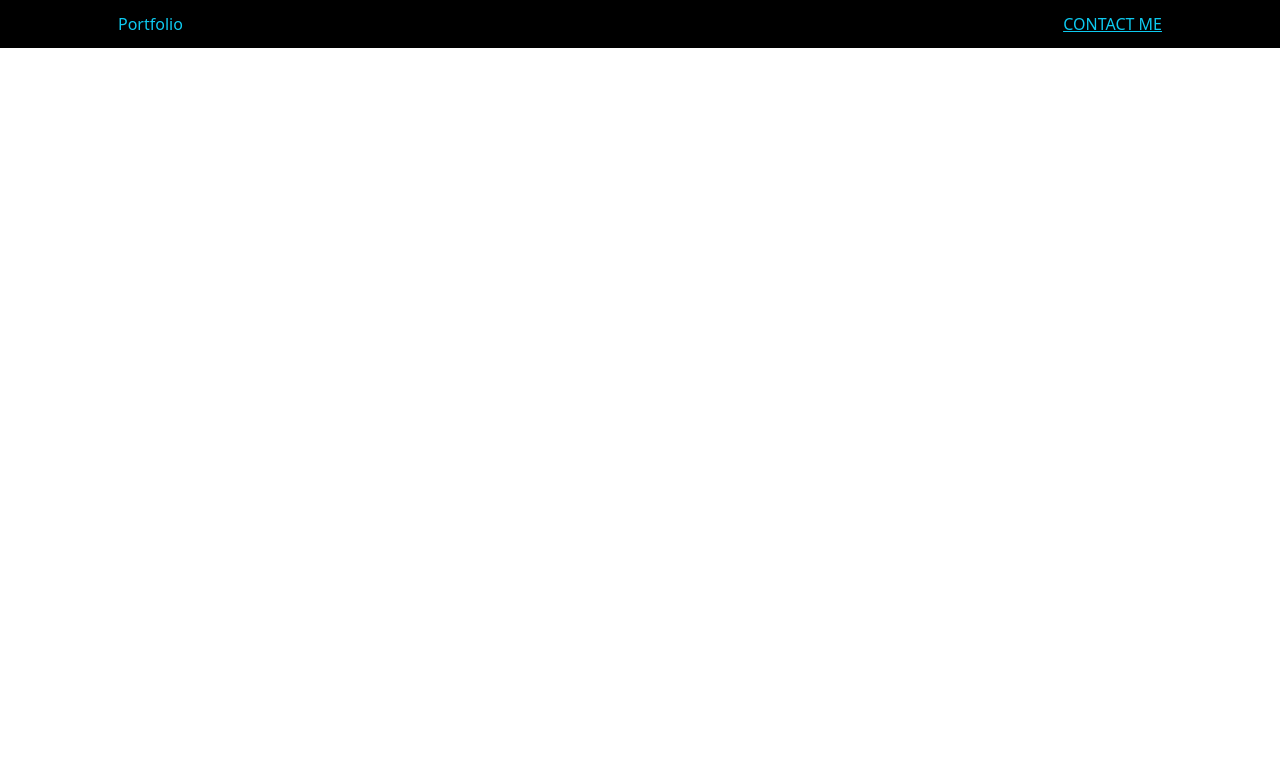
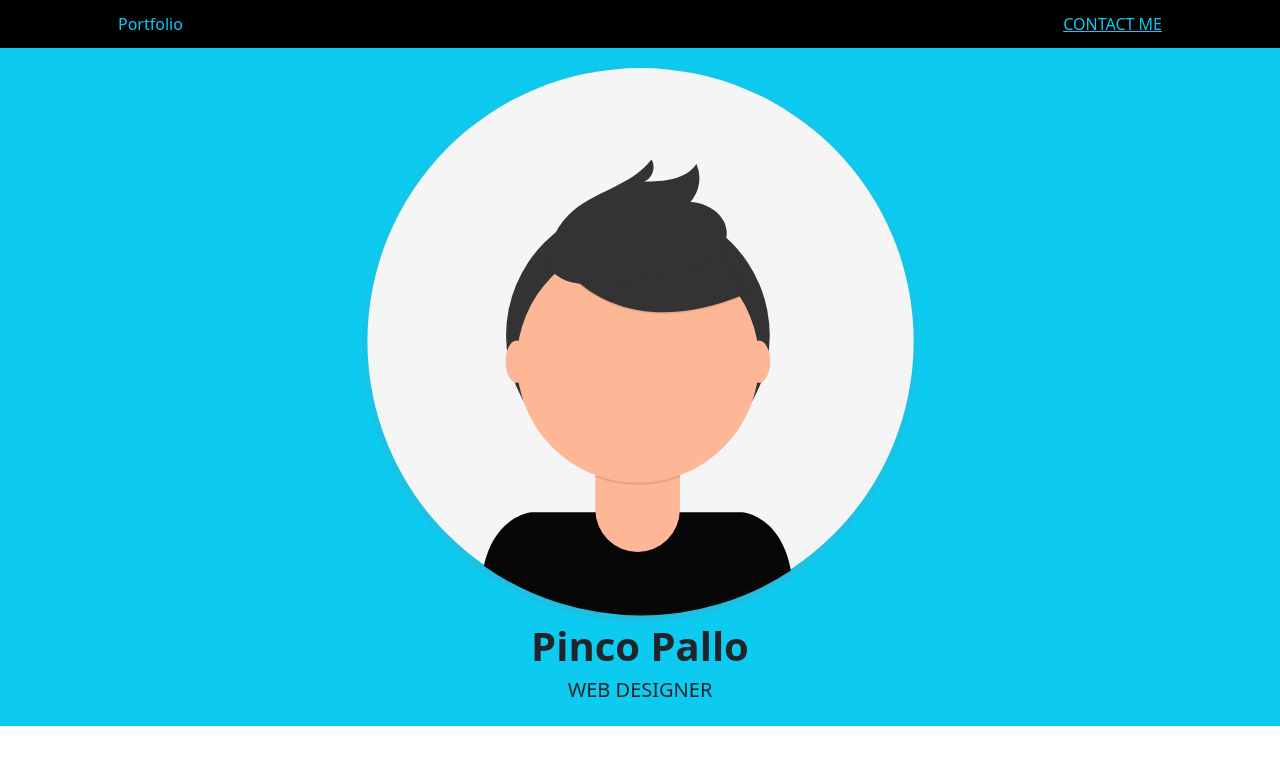
Before and after one commit to CampanelliEmanuele/bootstrap-html-freelancer, a plain HTML site: page index.html in a window 1280 px wide. Drawn offline with nearby package versions, Linux system fonts and the light colour scheme.

Commit message:
Add: first main "row"

```diff
--- a/index.html
+++ b/index.html
@@ -28,7 +28,13 @@
     </header>
 
     <main>
-
+        <div class="container-fluid bg-info text-center">
+            <div class="container py-3">
+                <img src="./img/assets/undraw_profile_pic_ic5t.svg" alt="profile-picture" class="w-50">
+                <h1 class="fw-semibold">Pinco Pallo</h1>
+                <h5>WEB DESIGNER</h5>
+            </div>
+        </div>
     </main>
 
     <footer>
```
